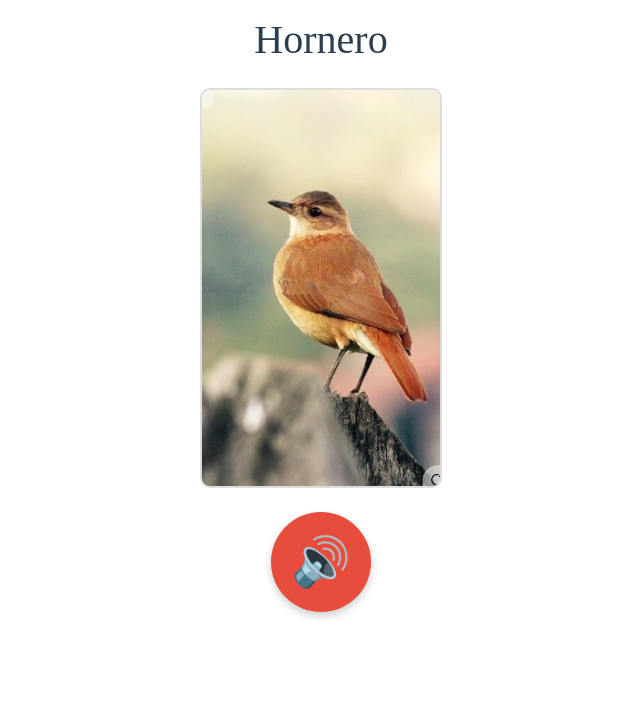
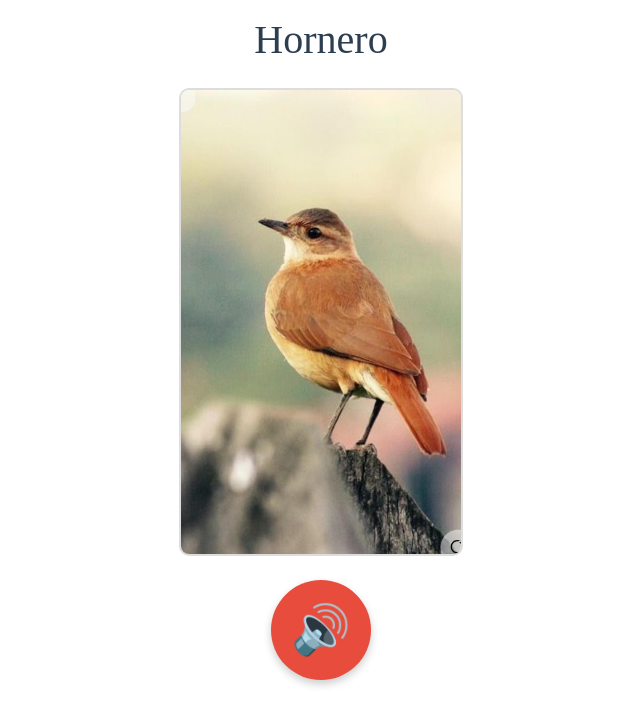
Before and after one commit to argenia-sas/libro-rio-marron, a Next.js app: page /pagina/1 in a window 1280 px wide. Shown: the top 726 px of the page, without its empty margins (319-959 px from the left). Built offline with nearby package versions, Linux system fonts and the light colour scheme.

Commit message:
fix: ajustar altura del contenedor principal y de la sección de imagen en el componente Player para mejorar la presentación visual

```diff
--- a/src/app/pagina/[id]/player.tsx
+++ b/src/app/pagina/[id]/player.tsx
@@ -54,7 +54,7 @@ export default function Player({ id }: { id: string }) {
       textAlign: "center",
       maxWidth: "100%",
       margin: "0 auto",
-      height: "100vh",
+      height: "90vh",
       display: "flex",
       flexDirection: "column",
       justifyContent: "space-between",
@@ -82,7 +82,7 @@ export default function Player({ id }: { id: string }) {
           padding: "0 1rem",
           flex: "1",
           alignItems: "center",
-          maxHeight: "50vh",
+          height: "50vh",
           overflow: "hidden"
         }}>
           {imageUrl ? (
```
